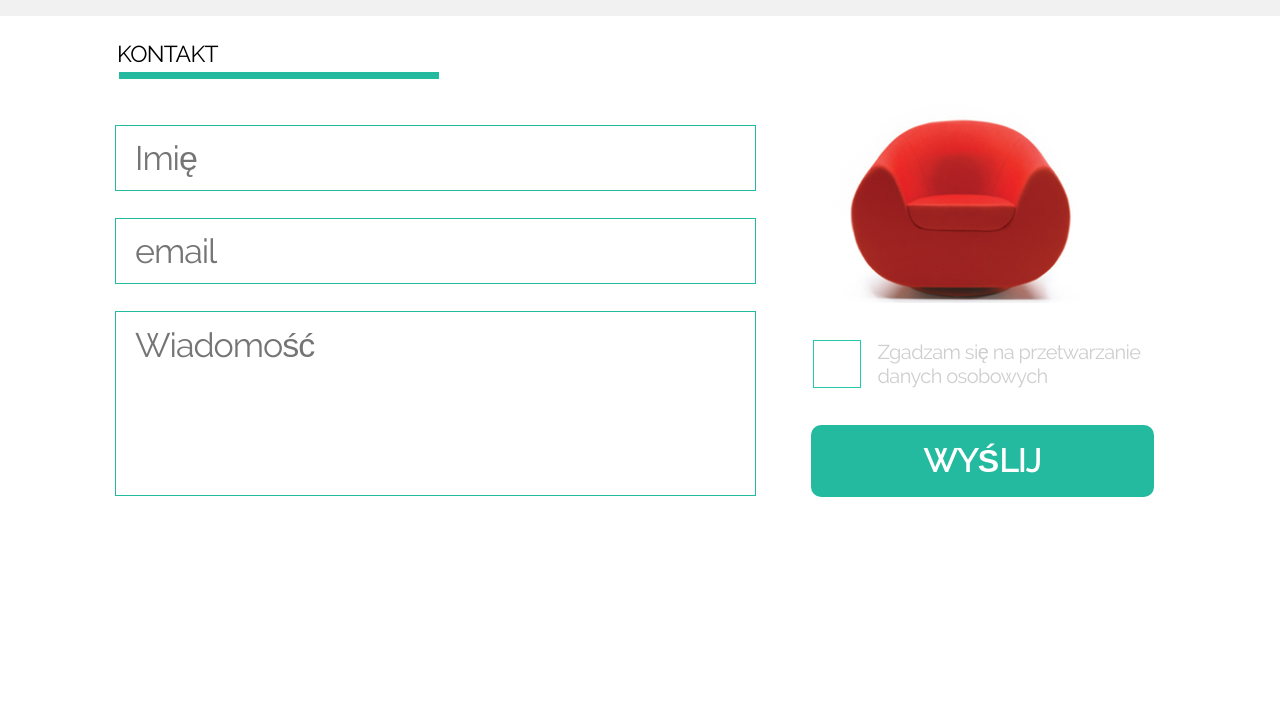
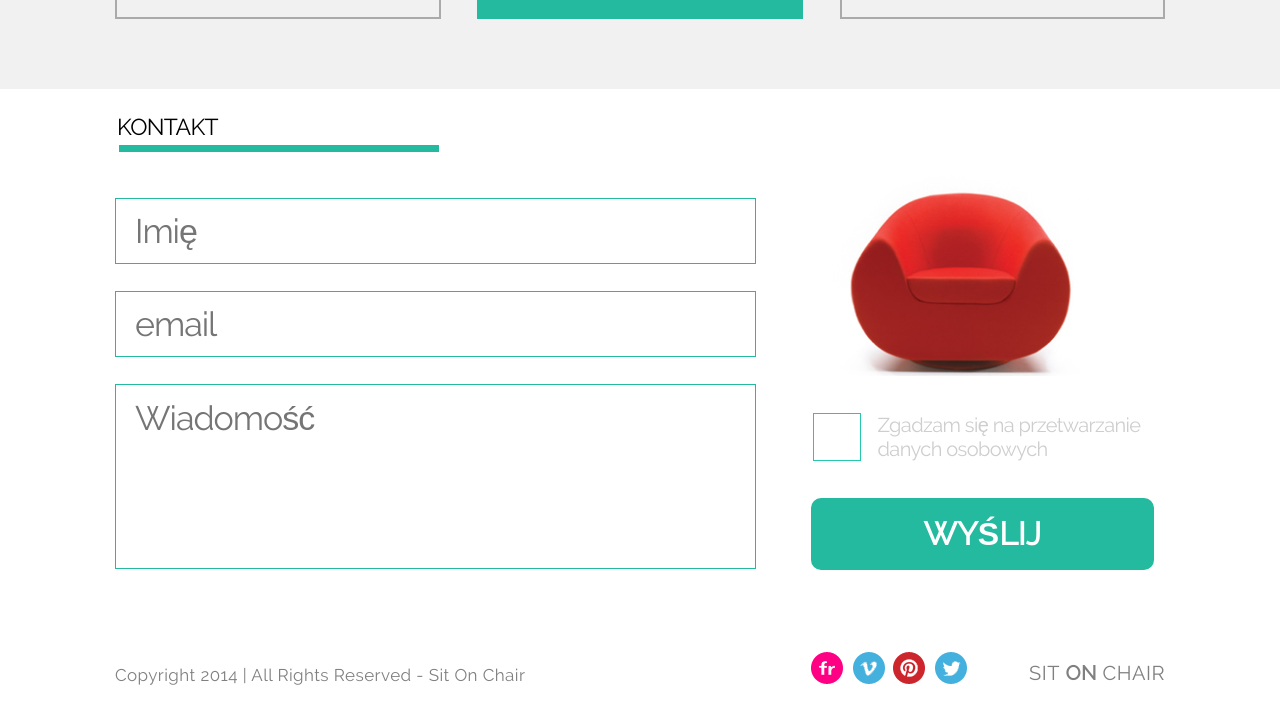
Before and after one commit to duril84/Warsztaty-HTML-CSS, a plain HTML site: page index.html in a window 1280 px wide. Shown: the part 1526-2250 px from the top of the page. Before the commit the page ends 2098 px from the top, so only its background shows below. Drawn offline with Linux system fonts and the light colour scheme.

Commit message:
dodany footer i drobne poprawki

```diff
--- a/css/style.css
+++ b/css/style.css
@@ -150,7 +150,8 @@ h1 span {
 /*--------------------------------------------------------------------------------*/
 
 section:first-of-type {
-     background: linear-gradient(to bottom, #f9f9f9 0%,#fcfcfc 0%,#f8f8f8 0%,#fafafa 1%,#fafafa 8%,#f8f8f8 8%,#f7f7f7 45%,#f5f5f5 45%,#f5f5f5 54%,#f3f3f3 55%,#f3f3f3 58%,#f1f1f1 59%,#f1f1f3 63%,#eeeef0 64%,#eeeef0 66%,#eaeaec 69%,#ebebed 70%,#e7e7e9 72%,#e6e5ea 75%,#e2e1e6 77%,#e1e0e5 80%,#dddce1 82%,#dedde3 83%,#dbdae0 84%,#dbdae0 86%,#d7d6dc 89%,#d8d7dd 89%,#d5d4da 91%,#d6d5db 91%,#d4d3d9 92%,#d5d4dc 93%,#d2d1d9 94%,#d3d2da 95%,#d0cfd7 97%,#d1d0d8 99%,#cacdd4 100%);
+    background: linear-gradient(to bottom, #f9f9f9 0%,#fcfcfc 0%,#f8f8f8 0%,#fafafa 1%,#fafafa 8%,#f8f8f8 8%,#f7f7f7 45%,#f5f5f5 45%,#f5f5f5 54%,#f3f3f3 55%,#f3f3f3 58%,#f1f1f1 59%,#f1f1f3 63%,#eeeef0 64%,#eeeef0 66%,#eaeaec 69%,#ebebed 70%,#e7e7e9 72%,#e6e5ea 75%,#e2e1e6 77%,#e1e0e5 80%,#dddce1 82%,#dedde3 83%,#dbdae0 84%,#dbdae0 86%,#d7d6dc 89%,#d8d7dd 89%,#d5d4da 91%,#d6d5db 91%,#d4d3d9 92%,#d5d4dc 93%,#d2d1d9 94%,#d3d2da 95%,#d0cfd7 97%,#d1d0d8 99%,#cacdd4 100%);
+    padding: 73px 0 0 0;
 }
 
 .article__1 {
@@ -161,7 +162,6 @@ section:first-of-type {
 }
 
 .article__1__img {
-
     width: 100%;
     height: 430px;
     padding-right: 40px;
@@ -238,6 +238,7 @@ h2 span {
     border-bottom: 5px solid #24BA9F;
     transform: translate(10px, calc(216px - 100%)) rotate(45deg);
     position: relative;
+    z-index: 2;
 }
 
 .article__1__next {
@@ -247,6 +248,7 @@ h2 span {
     border-top: 5px solid #24BA9F;
     transform: translate(-10px, calc(216px - 100%)) rotate(45deg);
     position: relative;
+    z-index: 2;
 }
 
 /*-------------------------------------------- F I R S T   S E C T I O N  - E N D */
@@ -265,11 +267,8 @@ h2 span {
 }
 
 .main_width .section__2__item {
-
-    padding: 0 0 0 0;
     height: 254px;
-    width: 32%; /*340*/
-
+    width: 32%;
 }
 
 .main_width .section__2__item:first-child {
@@ -617,8 +616,6 @@ section.section__4 {
     transform: translateX(2px);
  }
 
-
-
  .section__4 .main_width .section__4__column:first-child {
     width: 61%;
  }
@@ -702,10 +699,74 @@ section.section__4 {
 /*                                                                                */
 /*--------------------------------------------------------------------------------*/
 
+.footer .main_width {
+    padding: 5px 0;
+    margin-bottom: 100px;
+    display: flex;
+    align-items: flex-end;
+}
 
+.footer .main_width div:nth-child(1) {
+    width: 65%;
+}
 
+.footer .main_width div:nth-child(2){
+    flex: 1;
+}
 
+.footer .main_width div:nth-child(3){
+    flex: 1;
+    display: flex;
+    justify-content: flex-end;
+}
 
+    /* copyright */
 
+.footer p {
+    font-family: 'raleway', sans-serif;
+    color: gray;
+    font-weight: 500;
+    letter-spacing: 0.025em;
+    font-size: 17px;
+}
+
+    /* ikony społecznościwe */
+
+.footer__list {
+    padding: 0 10px;
+    display: flex;
+}
+
+.footer__list li {
+    height: 35px;
+    width: 35px;
+    background-size: contain;
+    margin: 0 auto;
+}
+
+.footer__list li:nth-child(1) {
+    background-image: url(../images/flickr.png);
+}
+
+.footer__list li:nth-child(2) {
+    background-image: url(../images/vimeo.png);
+}
+
+.footer__list li:nth-child(3) {
+    background-image: url(../images/pinterest.png);}
+
+.footer__list li:nth-child(4) {
+    background-image: url(../images/twitter.png);
+}
+
+    /* logo */
+
+.footer p.logo {
+    font-size: 20px;
+}
+
+.footer p.logo span {
+    font-weight: bolder;
+}
 
 /*------------------------------------------- F O O T E R  S E C T I O N  - E N D */
--- a/index.html
+++ b/index.html
@@ -47,6 +47,25 @@
             </article>
         </div>
     </section>
+
+    <!--
+    <section  class="section__1">
+        <div class="main_width">
+            <article class="article__1">
+                <div class="article__1__back" href=""></div>
+                <div class="article__1__img"></div>
+                <div class="article__1__content">
+                    <h2>sit <span>on</span> our <span>chair</span></h2>
+                    <p>
+                        Lorem ipsum dolor sit amet enim. Etiam ullamcorper. Suspendisse a pellantesque dui, non felis. Maecenas malesuada elit lectus felis, malesuada ultricies. Curabitur et ligula. Ut molestie a, ultricies porta urna.
+                    </p>
+                    <a href="">zobacz więcej</a>
+                </div>
+                <div class="article__1__next" href=""></div>
+            </article>
+        </div>
+    </section>
+    -->
     <!--- S E C O N D   S E C T I O N -->
     <section class="section__2">
         <div class="main_width">
@@ -162,6 +181,24 @@
 
     </section>
     <!--- F O O T E R  S E C T I O N -->
-    <footer></footer>
+    <footer class="footer">
+        <div class="main_width">
+            <div class="footer__item">
+                    <p>Copyright 2014 | All Rights Reserved - Sit On Chair</p>
+            </div>
+            <div class="footer__item">
+                    <ul class="footer__list">
+                            <li class="footer__list__item"><a href="" class="footer__list_link"></a></li>
+                            <li class="footer__list__item"><a href="" class="footer__list_link"></a></li>
+                            <li class="footer__list__item"><a href="" class="footer__list_link"></a></li>
+                            <li class="footer__list__item"><a href="" class="footer__list_link"></a></li>
+                    </ul>
+            </div>
+            <div class="footer__item">
+                <p class="logo">SIT<span> ON </span>CHAIR</p>
+            </div>
+        </div>
+
+    </footer>
 </body>
 </html>
```
